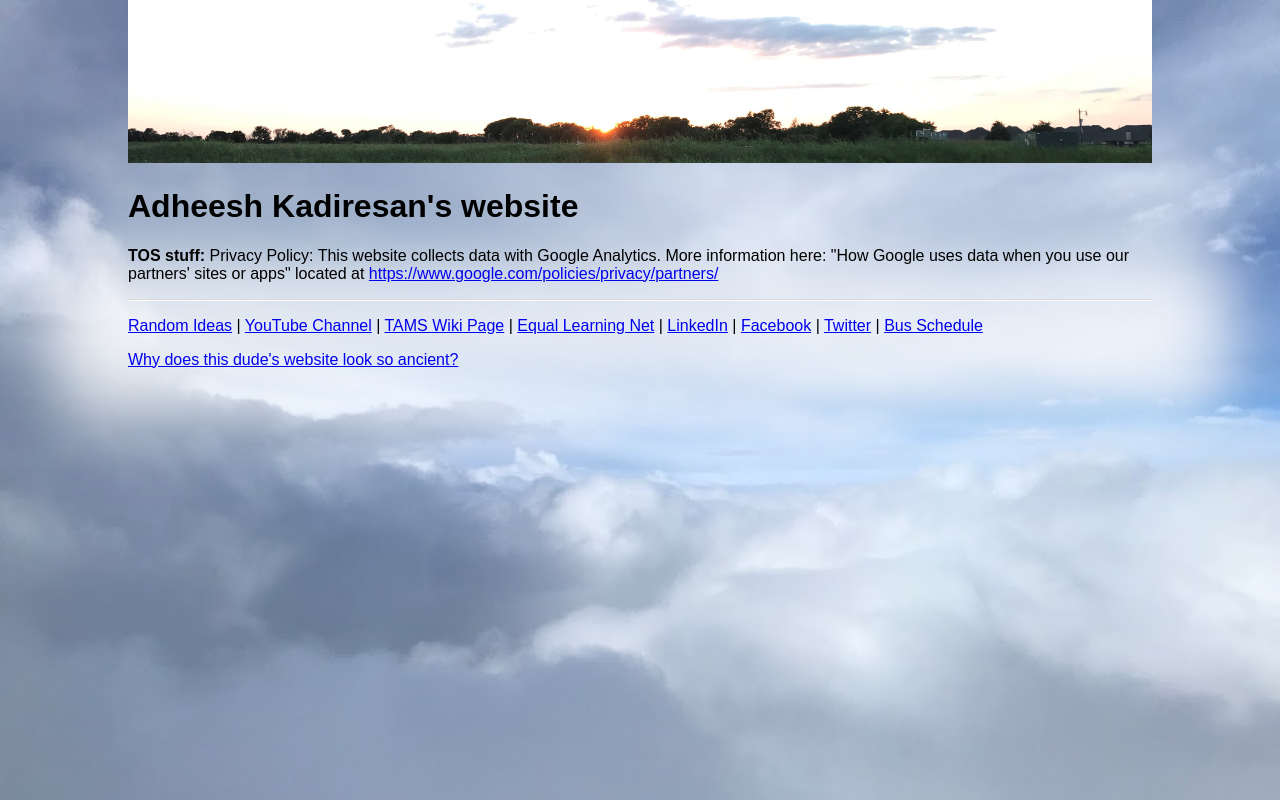
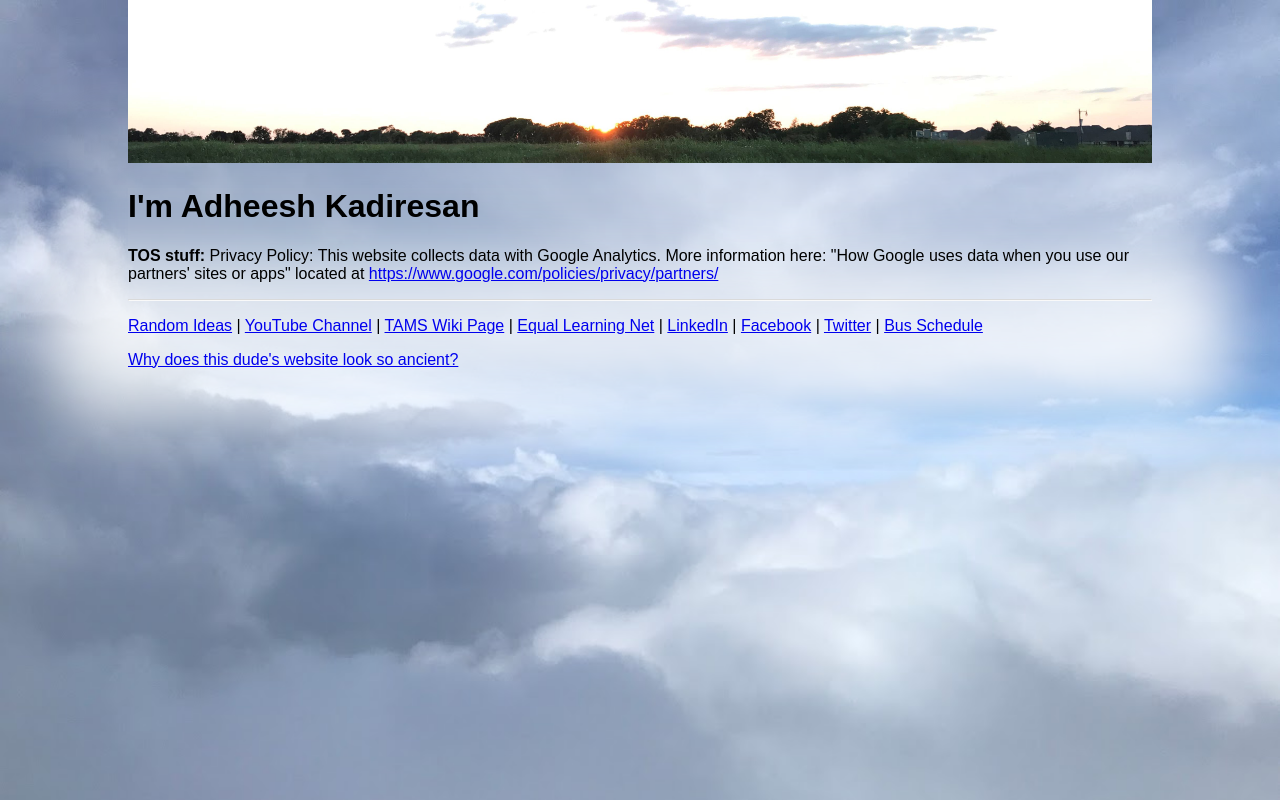
Before and after one commit to exploringsci/exploringsci.github.io, a plain HTML site: page index.html in a window 1280 px wide. Drawn offline with Linux system fonts and the light colour scheme.

Commit message:
made index heading better

```diff
--- a/index.html
+++ b/index.html
@@ -25,7 +25,7 @@
         <!--<img src="sunset.JPG" alt="sunset picture" style="width: 100%" />-->
         <div class="infoBoxes" >
             <h1>
-                Adheesh Kadiresan's website
+                I'm Adheesh Kadiresan
             </h1>
             <p>
                 <b>TOS stuff:</b> Privacy Policy: This website collects data with Google Analytics. More information here: "How Google uses data when you use our partners' sites or apps" located at <a href="https://www.google.com/policies/privacy/partners/" >https://www.google.com/policies/privacy/partners/</a>
```
